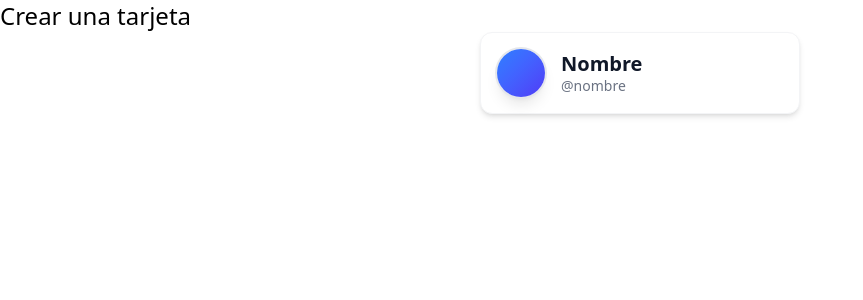
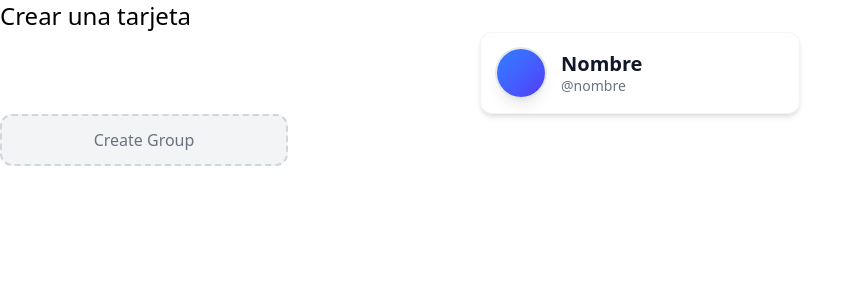
Before and after one commit to charlygoomezz/Prueba_tecnica, a React (Vite) app: page / in a window 1280 px wide. Shown: the top 300 px of the page, without its empty margins (0-863 px from the left). Built offline with nearby package versions, Linux system fonts and the light colour scheme.

Commit message:
Create Create Button component

```diff
--- a/src/App.tsx
+++ b/src/App.tsx
@@ -1,4 +1,5 @@
 import Card from './components/Card';
+import CreateButton from './components/CreateButton';
 
 function App() {
   return (
@@ -6,6 +7,7 @@ function App() {
       <h1 className="text-2xl">Crear una tarjeta</h1>
 
       <Card />
+      <CreateButton />
     </>
   );
 }
--- /dev/null
+++ b/src/components/CreateButton.tsx
@@ -0,0 +1,10 @@
+export default function CreateButton() {
+  return (
+    <button
+      className="w-72 bg-gray-100 hover:bg-gray-200 text-gray-500 rounded-xl
+    py-3 font-medium transition-all border-2 border-dashed border-gray-300"
+    >
+      Create Group
+    </button>
+  );
+}
```
